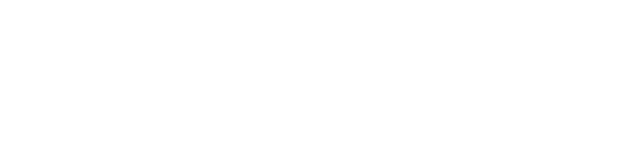
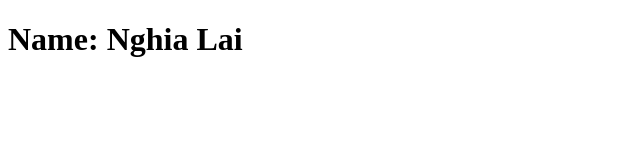
Before and after one commit to truongthiphuongthao/PracticeGit, a plain HTML site: page index.html in a window 1280 px wide. Shown: the whole page, without its empty margins (0-640 px from the left). Drawn offline with Linux system fonts and the light colour scheme.

Commit message:
them phan cua nghia lai

```diff
--- a/index.html
+++ b/index.html
@@ -6,6 +6,7 @@
   </head>
   <body>
     <div>
+      <h1>Name: Nghia Lai</h1>
     </div>
   </body>
 </html>
```
